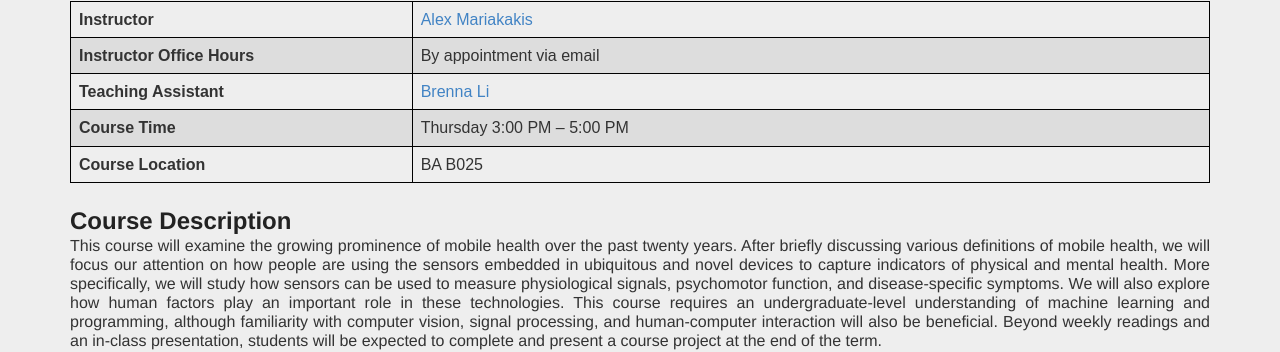
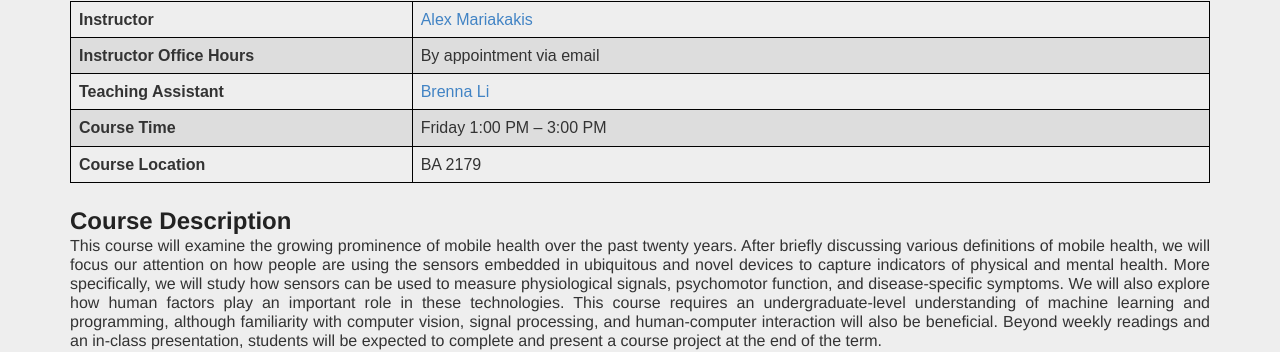
Before and after one commit to mariakakis/mhealth-course, a Jekyll site: the page built from index.html, in a window 1280 px wide and 900 px high. Shown: the part 219-571 px from the top of the window. Built offline with Jekyll 4.4.1, drawn with Linux system fonts in a browser that asks for light colours; some web fonts are replaced.

Commit message:
fixing dates

```diff
--- a/index.html
+++ b/index.html
@@ -32,11 +32,11 @@ layout: default
         </tr>
         <tr>
           <td><b>Course Time</b></td>
-          <td>Thursday 3:00 PM – 5:00 PM</td>
+          <td>Friday 1:00 PM – 3:00 PM</td>
         </tr>
         <tr>
           <td><b>Course Location</b></td>
-          <td>BA B025</td>
+          <td>BA 2179</td>
         </tr>
       </tbody>
     </table>
```
